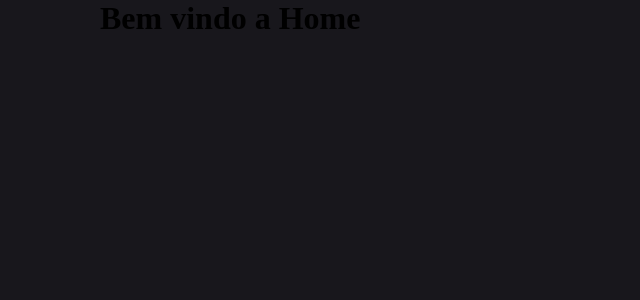
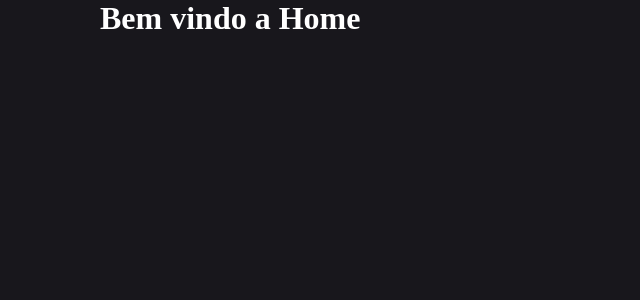
Before and after one commit to Marksva/cripto-app, a React (Vite) app: page / in a window 1280 px wide. Shown: the top 300 px of the page, without its empty margins (0-640 px from the left). Built offline with nearby package versions, Linux system fonts and the light colour scheme.

Commit message:
Fix body text color in index.css for consistency

```diff
--- a/src/index.css
+++ b/src/index.css
@@ -11,6 +11,7 @@ body {
   margin: 0 auto;
   font-family: 'sans-serif';
   font-size: 16px;
+  color: #FFF;
 }
 
 button ´{
```
